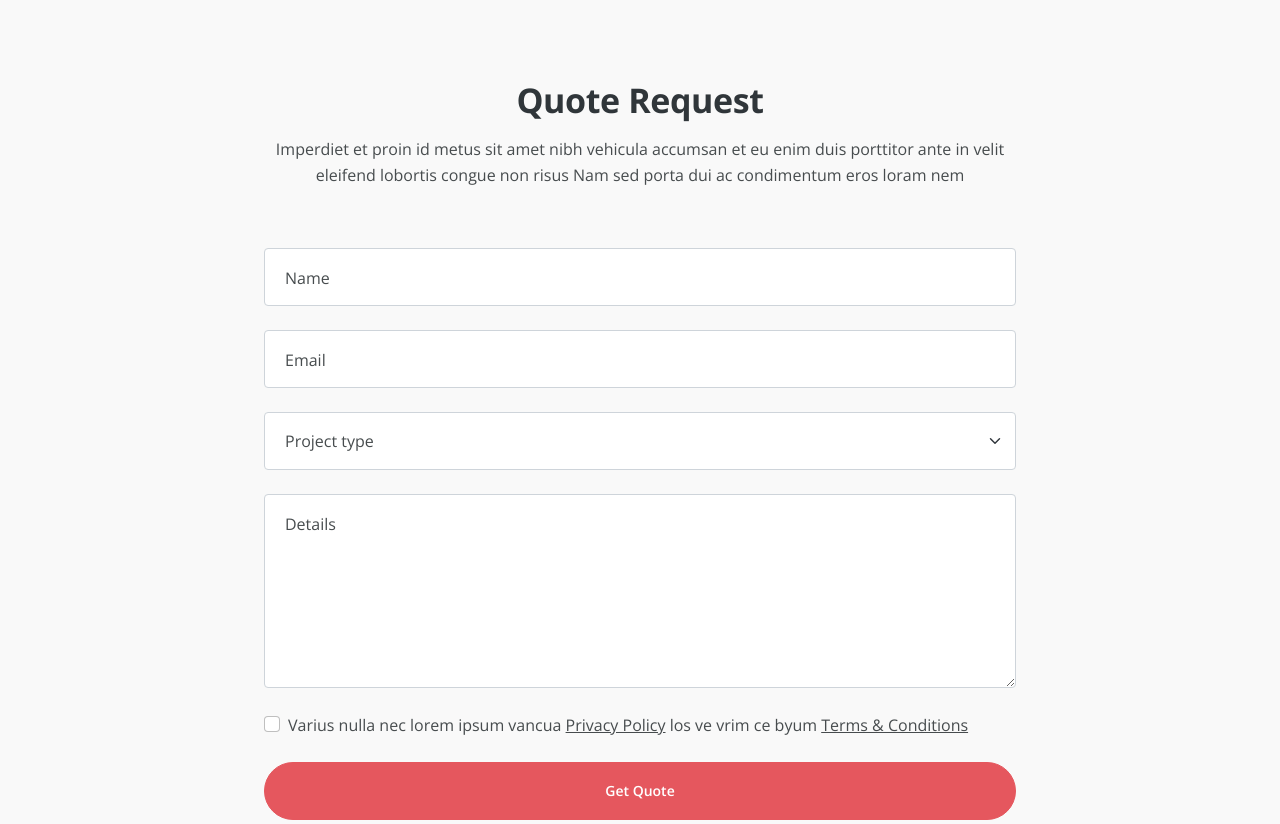
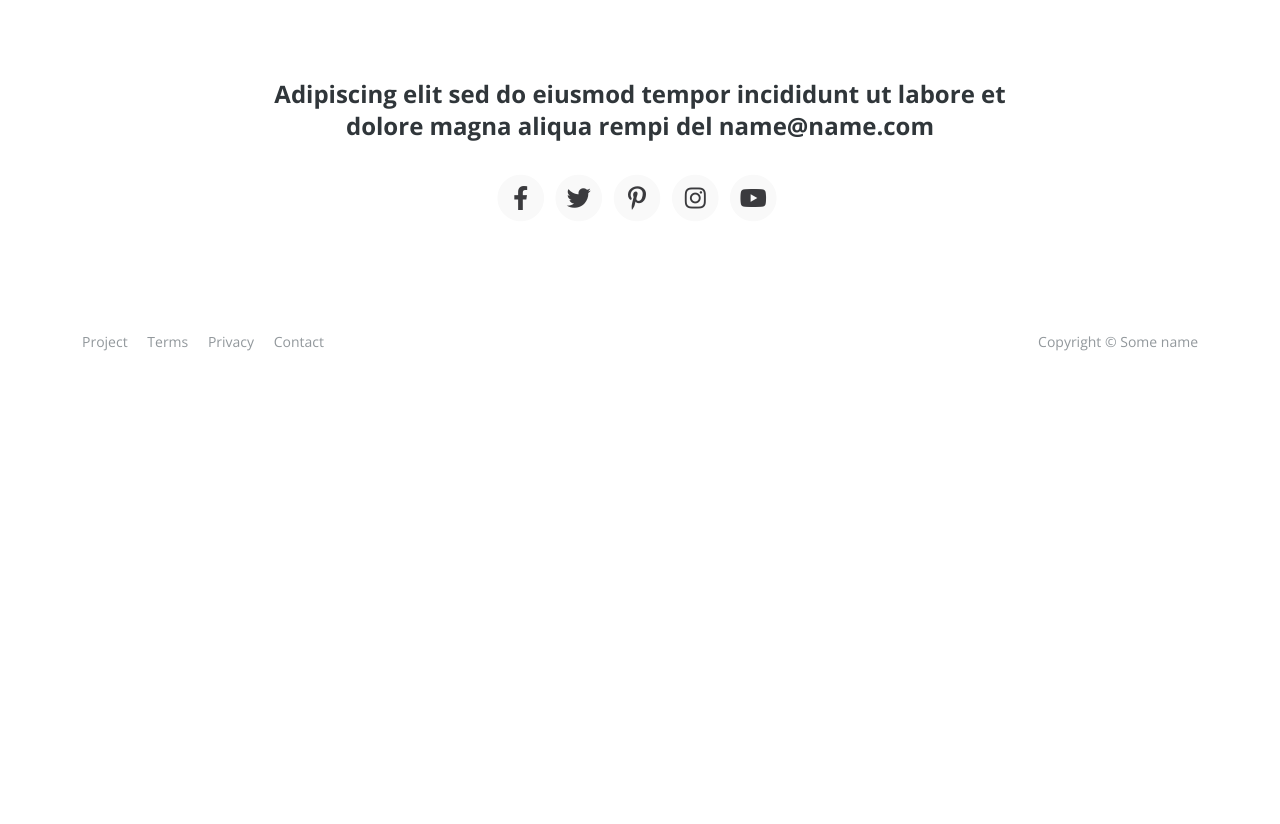
Before and after one commit to EthanGrayMcG/papertrailbooks, a plain HTML site: page index.html in a window 1280 px wide. Shown: the part 3560-4384 px from the top of the page. After the commit the page ends 3938 px from the top, so only its background shows below. Drawn offline with nearby package versions, Linux system fonts and the light colour scheme; files whose address does not match are found by name.

Commit message:
removed quote request form

```diff
--- a/index.html
+++ b/index.html
@@ -299,56 +299,6 @@
         </div> <!-- end of cards-2 -->
         <!-- end of services -->
 
-
-        <!-- Quote -->
-        <div id="quoteForm" class="form bg-gray">
-            <div class="container">
-                <div class="row">
-                    <div class="col-lg-12">
-                        <h2>Quote Request</h2>
-                        <p>Imperdiet et proin id metus sit amet nibh vehicula accumsan et eu enim duis porttitor ante in velit eleifend lobortis congue non risus Nam sed porta dui ac condimentum eros loram nem</p>
-                    </div> <!-- end of col -->
-                </div> <!-- end of row -->
-                <div class="row">
-                    <div class="col-lg-12">
-
-                        <!-- Get Quote Form -->
-                        <form>
-                            <div class="mb-4 form-floating">
-                                <input type="text" class="form-control" id="floatingInput1" placeholder="Name">
-                                <label for="floatingInput1">Name</label>
-                            </div>
-                            <div class="mb-4 form-floating">
-                                <input type="email" class="form-control" id="floatingInput2" placeholder="name@example.com">
-                                <label for="floatingInput2">Email</label>
-                            </div>
-                            <div class="mb-4 input-group">
-                                <select class="form-select" id="inputGroupSelect1">
-                                    <option selected>Project type</option>
-                                    <option value="Company Website">Company Website</option>
-                                    <option value="Landing Page">Landing Page</option>
-                                    <option value="Online Shop">Online Shop</option>
-                                </select>
-                            </div>
-                            <div class="mb-4 form-floating">
-                                <textarea class="form-control" id="floatingTextarea1" placeholder="Your message here" rows="8"></textarea>
-                                <label for="floatingTextarea1">Details</label>
-                            </div>
-                            <div class="mb-4 form-check">
-                                <input type="checkbox" class="form-check-input" id="exampleCheck1">
-                                <label class="form-check-label" for="exampleCheck1">Varius nulla nec lorem ipsum vancua <a href="privacy.html">Privacy Policy</a> los ve vrim ce byum <a href="terms.html">Terms & Conditions</a></label>
-                            </div>
-                            <button type="submit" class="form-control-submit-button">Get Quote</button>
-                        </form>
-                        <!-- end of get quote form -->
-
-                    </div> <!-- end of col -->
-                </div> <!-- end of row -->
-            </div> <!-- end of container -->
-        </div> <!-- end of form -->
-        <!-- end of quote -->
-
-
         <!-- Footer -->
         <div class="footer">
             <div class="container">
```
